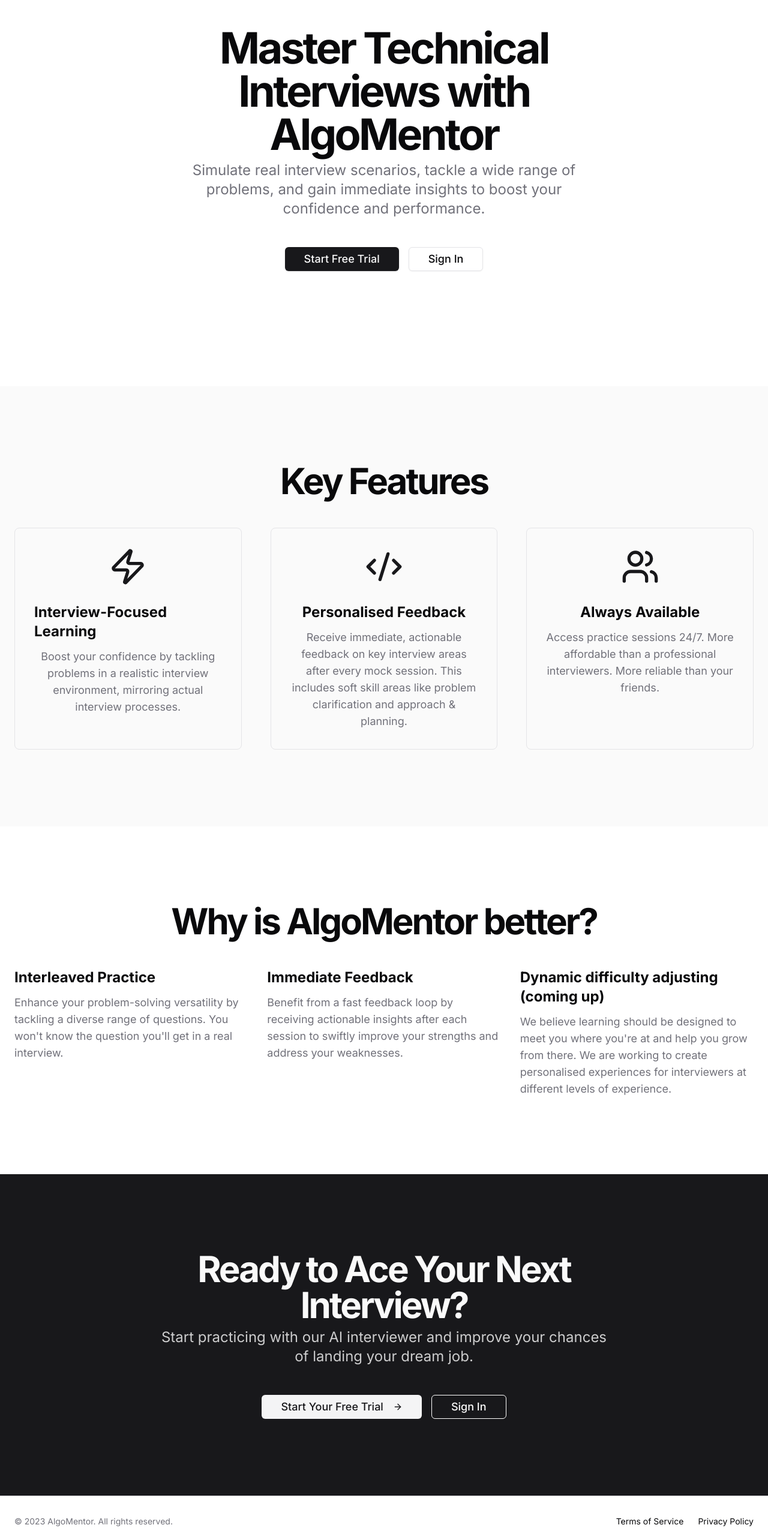
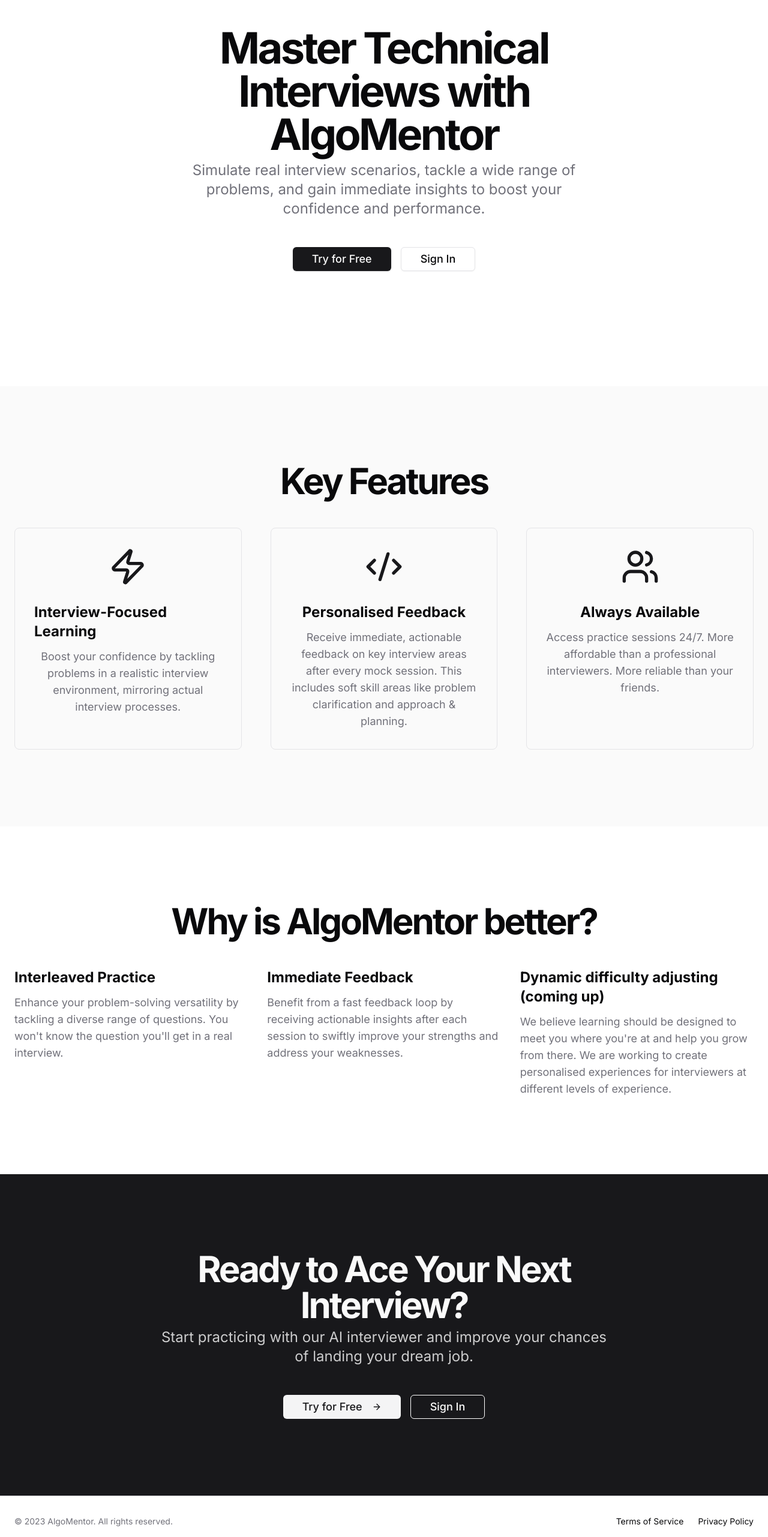
Before and after one commit to gabrielchuv/ai-interviewer, a Next.js app: page / in a window 1280 px wide. Shown: the part 228-2791 px from the top of the page at 60% size. Built offline with nearby package versions, Linux system fonts and the light colour scheme; no server answers.

Commit message:
Change messaging: offer product for free

```diff
--- a/app/page.tsx
+++ b/app/page.tsx
@@ -27,7 +27,7 @@
               </div>
               <div className="pt-4 lg:pt-8 flex gap-4">
                 <Button size="lg" asChild>
-                  <Link href="/signup" className="text-base lg:text-lg">Start Free Trial</Link>
+                  <Link href="/signup" className="text-base lg:text-lg">Try for Free</Link>
                 </Button>
                 <Button size="lg" variant="outline" asChild>
                   <Link href="/signin" className="text-base lg:text-lg">Sign In</Link>
@@ -107,7 +107,7 @@
               <div className="pt-4 lg:pt-8 flex gap-4">
                 <Button size="lg" variant="secondary" asChild>
                   <Link href="/signup" className="text-base lg:text-lg flex items-center">
-                    Start Your Free Trial
+                    Try for Free
                     <ArrowRight className="ml-2 h-4 w-4 lg:h-5 lg:w-5" />
                   </Link>
                 </Button>
--- a/app/signin/page.tsx
+++ b/app/signin/page.tsx
@@ -107,7 +107,7 @@
                 href="/signup"
                 className="text-primary hover:text-primary/80 font-medium"
               >
-                Start Free Trial
+                Try for Free
               </Link>
             </div>
           </div>
--- a/app/signup/page.tsx
+++ b/app/signup/page.tsx
@@ -58,10 +58,10 @@
         <div className="max-w-md mx-auto space-y-8">
           <div className="space-y-2 text-center">
             <h1 className="text-3xl font-bold tracking-tighter sm:text-4xl md:text-5xl">
-              Start Your Free Trial
+              Try AlgoMentor
             </h1>
             <p className="text-zinc-500 dark:text-zinc-400">
-              Get 7 days of unlimited access to AlgoMentor
+              Get access to AlgoMentor for free
             </p>
           </div>
 
@@ -101,7 +101,7 @@
                 />
               </div>
               <Button type="submit" className="w-full">
-                Start Free Trial
+                Sign Up
               </Button>
             </form>
 
@@ -129,9 +129,9 @@
                   Privacy Policy
                 </Link>
               </p> */}
-              <p>
+              {/* <p>
                 After your 7-day free trial ends, continue using AlgoMentor for just £10/month.
-              </p>
+              </p> */}
             </div>
           </div>
         </div>
```
